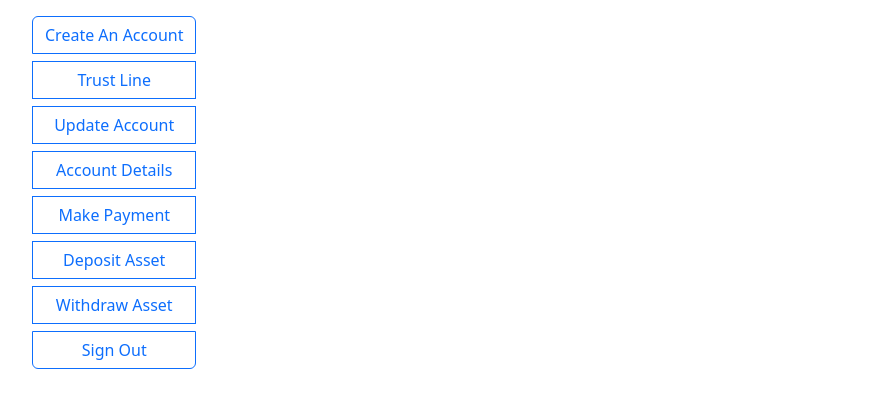
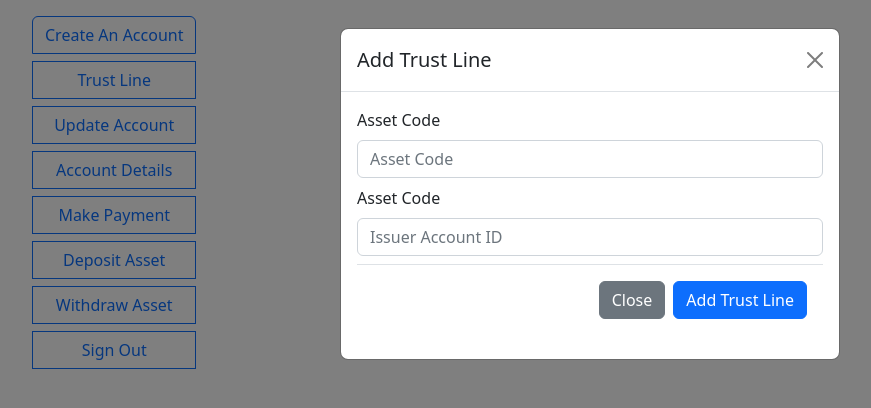
Before and after one commit to hijal/stellar-demo-wallet, a Vue app in the folder client/: page / in a window 1280 px wide. Both pictures are taken after a click on the button "Trust Line". Shown: the top 408 px of the page, without its empty margins (50-921 px from the left). Built offline with nearby package versions, Linux system fonts and the light colour scheme; no server answers.

Commit message:
client/add trust line form

```diff
--- a/client/src/components/Header.vue
+++ b/client/src/components/Header.vue
@@ -3,13 +3,21 @@
     <button @click="createAccount" class="btn btn-outline-primary mb-2">
       Create An Account
     </button>
-    <button class="btn btn-outline-primary mb-2">Trust Line</button>
+    <button
+      class="btn btn-outline-primary mb-2"
+      data-bs-toggle="modal"
+      data-bs-target="#trustLineModal"
+    >
+      Trust Line
+    </button>
     <button class="btn btn-outline-primary mb-2">Update Account</button>
     <button class="btn btn-outline-primary mb-2">Account Details</button>
     <button class="btn btn-outline-primary mb-2">Make Payment</button>
     <button class="btn btn-outline-primary mb-2">Deposit Asset</button>
     <button class="btn btn-outline-primary mb-2">Withdraw Asset</button>
     <button class="btn btn-outline-primary mb-2">Sign Out</button>
+
+    <TrustLineModal />
   </div>
 </template>
 
@@ -17,6 +25,7 @@
 
 <script>
 import { mapActions, mapGetters } from 'vuex';
+import TrustLineModal from './TrustLineModal.vue';
 
 export default {
   name: 'TheHeader',
@@ -25,6 +34,7 @@ export default {
       activeButton: null
     };
   },
+  components: { TrustLineModal },
   computed: {
     ...mapGetters(['account'])
   },
--- /dev/null
+++ b/client/src/components/TrustLineModal.vue
@@ -0,0 +1,80 @@
+<template>
+  <div
+    class="modal fade"
+    id="trustLineModal"
+    tabindex="-1"
+    aria-labelledby="trustLineModalLabel"
+    aria-hidden="true"
+  >
+    <div class="modal-dialog">
+      <div class="modal-content">
+        <div class="modal-header">
+          <h5 class="modal-title" id="trustLineModalLabel">Add Trust Line</h5>
+          <button
+            type="button"
+            class="btn-close"
+            data-bs-dismiss="modal"
+            aria-label="Close"
+          ></button>
+        </div>
+        <div class="modal-body">
+          <form @submit.prevent="submitTrustLineHandler">
+            <div class="mb-2">
+              <label for="assetCode" class="form-label">Asset Code</label>
+              <input
+                type="text"
+                class="form-control"
+                id="assetCode"
+                v-model="formData.code"
+                placeholder="Asset Code"
+              />
+            </div>
+            <div class="mb-2">
+              <label for="issuer" class="form-label">Asset Code</label>
+              <input
+                type="text"
+                class="form-control"
+                id="issuer"
+                v-model="formData.issuerId"
+                placeholder="Issuer Account ID"
+              />
+            </div>
+            <div class="mb-2 modal-footer">
+              <button
+                type="button"
+                class="btn btn-secondary"
+                data-bs-dismiss="modal"
+              >
+                Close
+              </button>
+              <button type="submit" class="btn btn-primary">
+                Add Trust Line
+              </button>
+            </div>
+          </form>
+        </div>
+      </div>
+    </div>
+  </div>
+</template>
+
+<script>
+export default {
+  name: 'TrustLineModal',
+  data() {
+    return {
+      formData: {
+        code: '',
+        issuerId: ''
+      }
+    };
+  },
+  methods: {
+    submitTrustLineHandler() {
+      console.log(this.formData);
+    }
+  }
+};
+</script>
+
+<style scoped></style>
```
